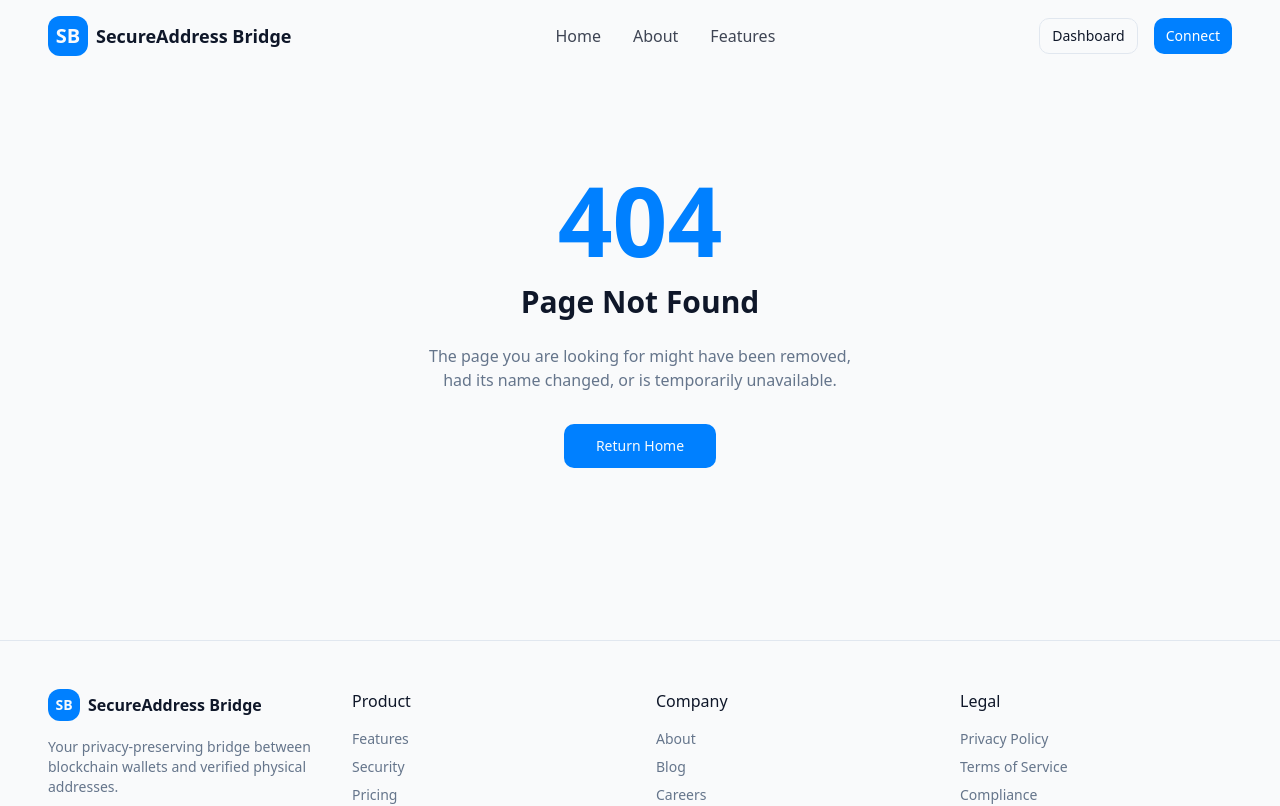
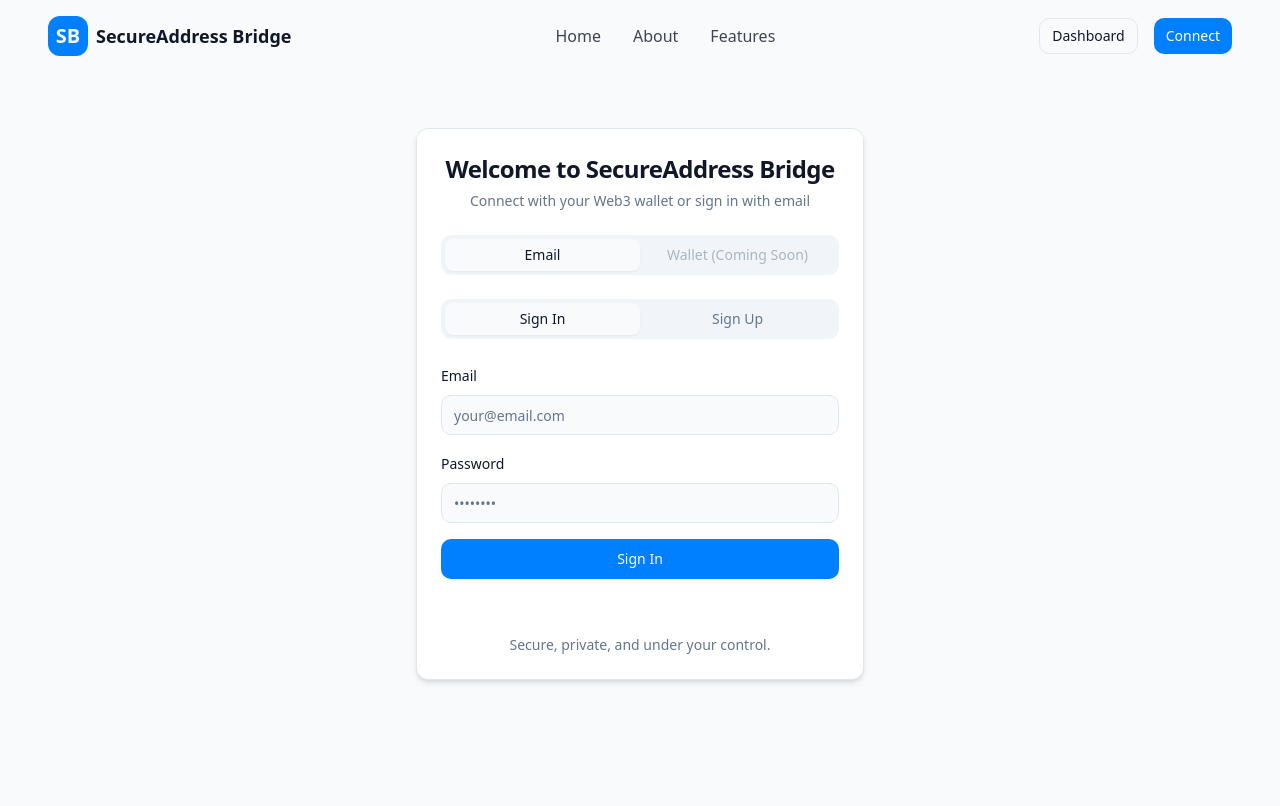
Before and after one commit to Jush-Quipu/your-address-linker, a React (Vite) app: page /auth in a window 1280 px wide. Shown: the top 806 px of the page. Built offline with nearby package versions, Linux system fonts and the light colour scheme.

Commit message:
Update App.tsx

```diff
--- a/src/App.tsx
+++ b/src/App.tsx
@@ -1,13 +1,14 @@
-
 import { Toaster } from "@/components/ui/toaster";
 import { Toaster as Sonner } from "@/components/ui/sonner";
 import { TooltipProvider } from "@/components/ui/tooltip";
 import { QueryClient, QueryClientProvider } from "@tanstack/react-query";
 import { BrowserRouter, Routes, Route } from "react-router-dom";
+import { AuthProvider } from "@/context/AuthContext";
 import Index from "./pages/Index";
 import Connect from "./pages/Connect";
 import Verify from "./pages/Verify";
 import Dashboard from "./pages/Dashboard";
+import Auth from "./pages/Auth";
 import NotFound from "./pages/NotFound";
 
 const queryClient = new QueryClient();
@@ -18,13 +19,16 @@ const App = () => (
       <Toaster />
       <Sonner />
       <BrowserRouter>
+        <AuthProvider>
           <Routes>
             <Route path="/" element={<Index />} />
             <Route path="/connect" element={<Connect />} />
             <Route path="/verify" element={<Verify />} />
             <Route path="/dashboard" element={<Dashboard />} />
+            <Route path="/auth" element={<Auth />} />
             <Route path="*" element={<NotFound />} />
           </Routes>
+        </AuthProvider>
       </BrowserRouter>
     </TooltipProvider>
   </QueryClientProvider>
```
Lines whose indentation alone changed are shown as unchanged.
